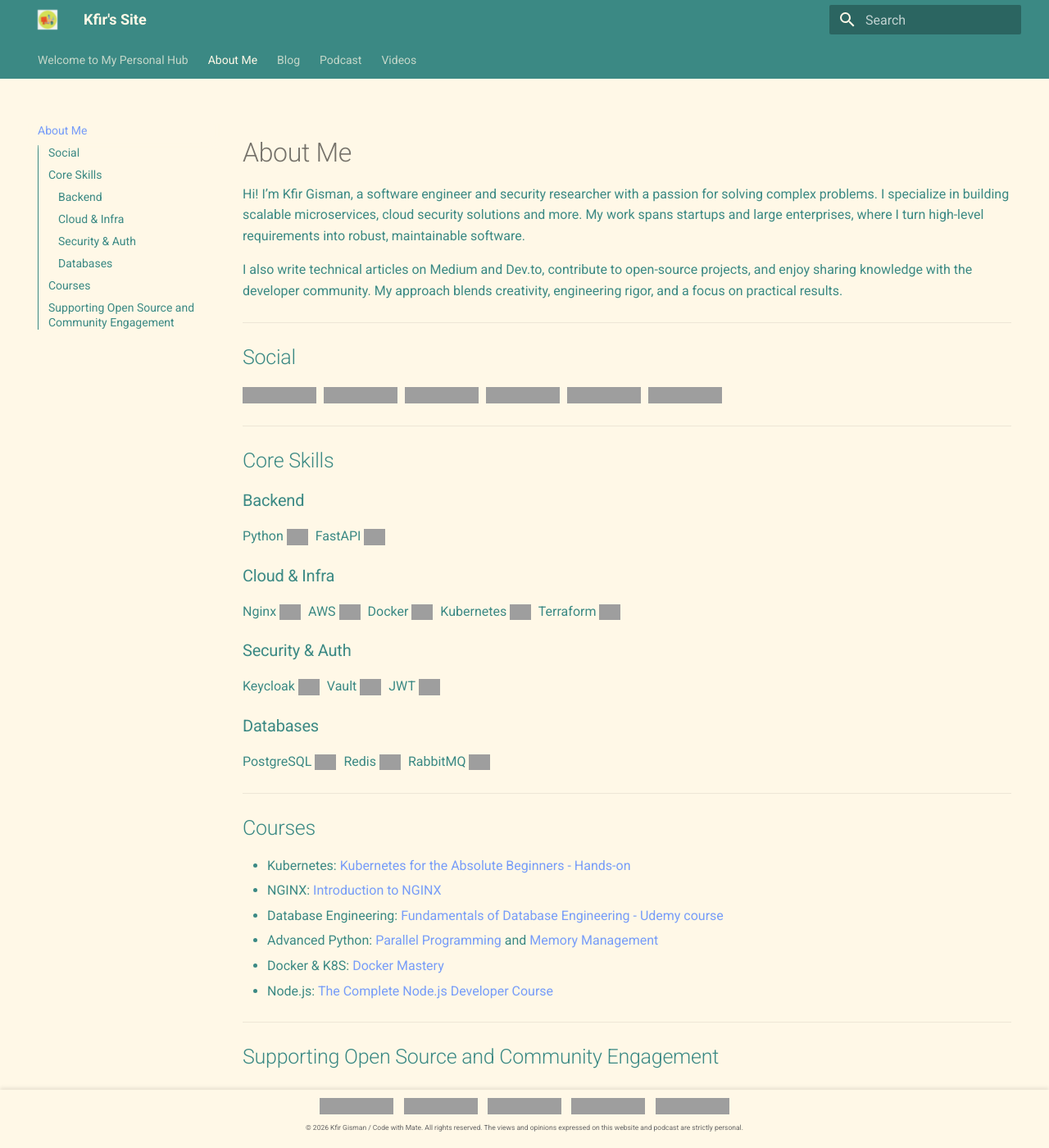
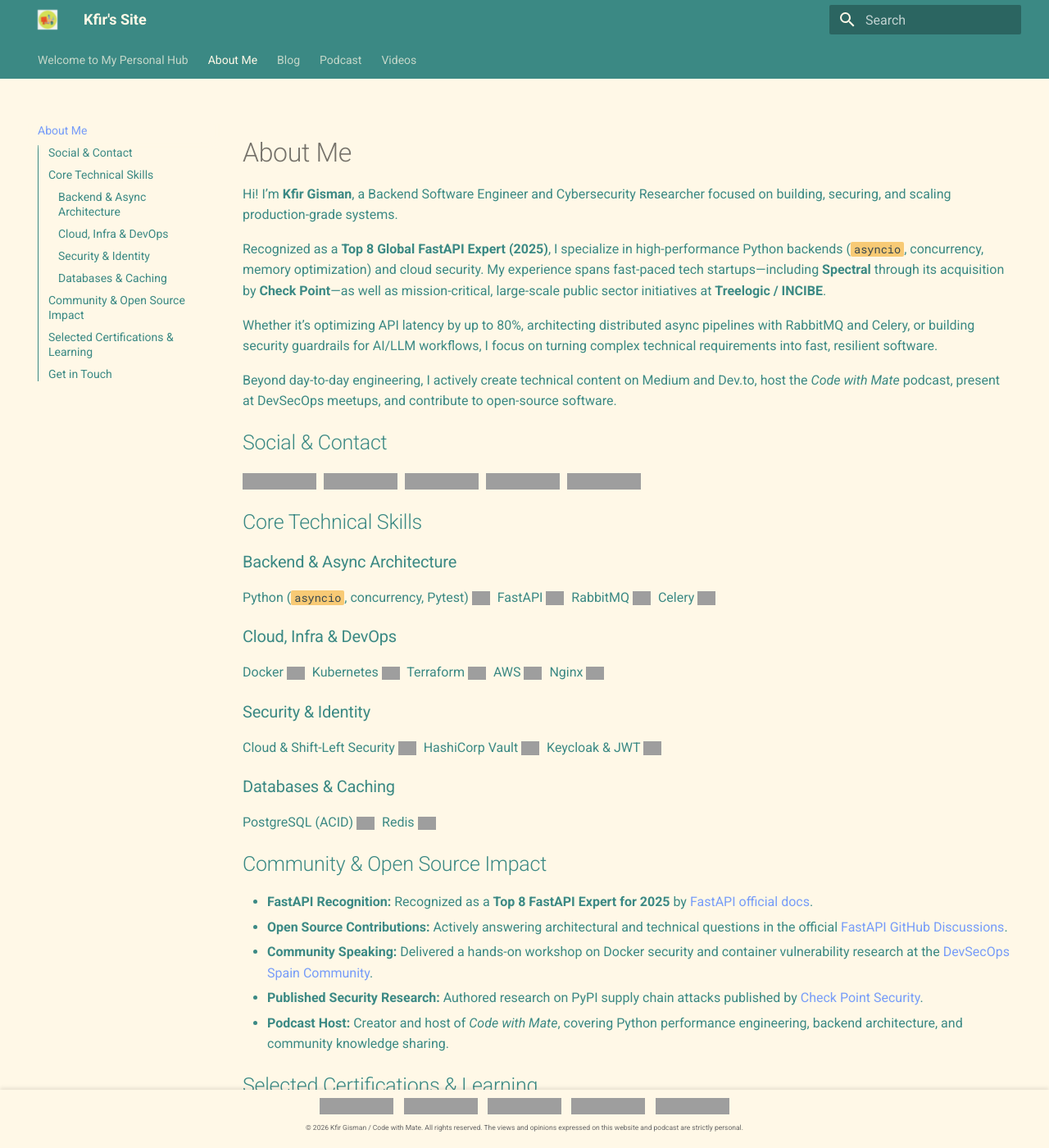
Before and after one commit to Kfir-G/kfir-g.github.io, an MkDocs documentation site: the page built from docs/about.md, in a window 1280 px wide and 1400 px high, cut to the strip 0-1400 px from the top of the window. Shown: the whole strip at 82% size. Built offline with MkDocs 1.6.1 and Material for MkDocs 9.7.7, drawn with Linux system fonts in a browser that asks for light colours; some of the changed text lies outside the part shown; grey boxes are pictures that could not be loaded.

Commit message:
update: revise personal introduction and enhance technical skills section in about page

```diff
--- a/docs/about.md
+++ b/docs/about.md
@@ -1,67 +1,62 @@
 # About Me
 
-Hi! I'm Kfir Gisman, a software engineer and security researcher with a passion for solving complex problems. I specialize in building scalable microservices, cloud security solutions and more. My work spans startups and large enterprises, where I turn high-level requirements into robust, maintainable software.
+Hi! I'm **Kfir Gisman**, a Backend Software Engineer and Cybersecurity Researcher focused on building, securing, and scaling production-grade systems.
 
-I also write technical articles on Medium and Dev.to, contribute to open-source projects, and enjoy sharing knowledge with the developer community. My approach blends creativity, engineering rigor, and a focus on practical results.
+Recognized as a **Top 8 Global FastAPI Expert (2025)**, I specialize in high-performance Python backends (`asyncio`, concurrency, memory optimization) and cloud security. My experience spans fast-paced tech startups—including **Spectral** through its acquisition by **Check Point**—as well as mission-critical, large-scale public sector initiatives at **Treelogic / INCIBE**.
 
----
+Whether it's optimizing API latency by up to 80%, architecting distributed async pipelines with RabbitMQ and Celery, or building security guardrails for AI/LLM workflows, I focus on turning complex technical requirements into fast, resilient software.
 
-## Social
+Beyond day-to-day engineering, I actively create technical content on Medium and Dev.to, host the *Code with Mate* podcast, present at DevSecOps meetups, and contribute to open-source software.
+
+## Social & Contact
 
 [![Github](https://img.shields.io/badge/GitHub-181717?style=for-the-badge&logo=github&logoColor=white)](https://github.com/Kfir-G)
 [![LinkedIn](https://img.shields.io/badge/linkedin-%230077B5.svg?&style=for-the-badge&logo=linkedin&logoColor=white)](https://bit.ly/2VMjsaf)
 [![Gmail](https://img.shields.io/badge/Gmail-D14836?style=for-the-badge&logo=gmail&logoColor=white)](mailto:kfir.gisman@gmail.com)
 [![Medium](https://img.shields.io/badge/Medium-12100E?style=for-the-badge&logo=medium&logoColor=white)](https://medium.com/@kfir-g)
-[![RSS](https://img.shields.io/badge/RSS-orange?style=for-the-badge&logo=rss&logoColor=white)](https://medium.com/feed/@Kfir-G)
 [![Dev.to](https://img.shields.io/badge/dev.to-12100E?style=for-the-badge&logo=dev.to&logoColor=white)](https://dev.to/kfir-g)
 
----
-## Core Skills
+## Core Technical Skills
 
-### Backend
-Python <img src="https://img.icons8.com/color/30/python.png" width="26">
-FastAPI <img src="https://icon.icepanel.io/Technology/svg/FastAPI.svg" width="26">
+### Backend & Async Architecture
+Python (`asyncio`, concurrency, Pytest) <img src="https://img.icons8.com/color/30/python.png" width="22">
+FastAPI <img src="https://icon.icepanel.io/Technology/svg/FastAPI.svg" width="22">
+RabbitMQ <img src="https://icon.icepanel.io/Technology/svg/RabbitMQ.svg" width="22">
+Celery <img src="https://img.icons8.com/color/30/celery.png" width="22">
 
-### Cloud & Infra
-Nginx <img src="https://www.svgrepo.com/show/373924/nginx.svg" width="26">
-AWS <img src="https://img.icons8.com/color/30/amazon-web-services.png" width="26">
-Docker <img src="https://img.icons8.com/color/30/docker.png" width="26">
-Kubernetes <img src="https://img.icons8.com/color/30/kubernetes.png" width="26">
-Terraform <img src="https://img.icons8.com/color/30/terraform.png" width="26">
+### Cloud, Infra & DevOps
+Docker <img src="https://img.icons8.com/color/30/docker.png" width="22">
+Kubernetes <img src="https://img.icons8.com/color/30/kubernetes.png" width="22">
+Terraform <img src="https://img.icons8.com/color/30/terraform.png" width="22">
+AWS <img src="https://img.icons8.com/color/30/amazon-web-services.png" width="22">
+Nginx <img src="https://www.svgrepo.com/show/373924/nginx.svg" width="22">
 
-### Security & Auth
-Keycloak <img src="https://img.icons8.com/fluency/30/key-cloak.png" width="26">
-Vault <img src="https://img.icons8.com/ios/30/hashicorp.png" width="26">
-JWT <img src="https://img.icons8.com/color/30/java-web-token.png" width="26">
+### Security & Identity
+Cloud & Shift-Left Security <img src="https://img.icons8.com/color/30/shield.png" width="22">
+HashiCorp Vault <img src="https://img.icons8.com/ios/30/hashicorp.png" width="22">
+Keycloak & JWT <img src="https://img.icons8.com/fluency/30/key-cloak.png" width="22">
 
-### Databases
-PostgreSQL <img src="https://img.icons8.com/color/30/postgreesql.png" width="26">
-Redis <img src="https://img.icons8.com/color/30/redis.png" width="26">
-RabbitMQ <img src="https://icon.icepanel.io/Technology/svg/RabbitMQ.svg" width="26">
+### Databases & Caching
+PostgreSQL (ACID) <img src="https://img.icons8.com/color/30/postgreesql.png" width="22">
+Redis <img src="https://img.icons8.com/color/30/redis.png" width="22">
 
----
+## Community & Open Source Impact
 
-## Courses
+* **FastAPI Recognition:** Recognized as a **Top 8 FastAPI Expert for 2025** by [FastAPI official docs](https://fastapi.tiangolo.com/fastapi-people/#fastapi-experts-1-year).
+* **Open Source Contributions:** Actively answering architectural and technical questions in the official [FastAPI GitHub Discussions](https://github.com/fastapi/fastapi/discussions?discussions_q=is%3Aopen+author%3Akfir-g).
+* **Community Speaking:** Delivered a hands-on workshop on Docker security and container vulnerability research at the [DevSecOps Spain Community](https://www.meetup.com/devseccon-spain/events/300514218?response=3&action=rsvp).
+* **Published Security Research:** Authored research on PyPI supply chain attacks published by [Check Point Security](https://blog.checkpoint.com/security/pypi-suspends-new-registrations-after-malicious-python-script-attack/).
+* **Podcast Host:** Creator and host of *Code with Mate*, covering Python performance engineering, backend architecture, and community knowledge sharing.
 
-- Kubernetes: [Kubernetes for the Absolute Beginners - Hands-on](https://www.udemy.com/certificate/UC-1ec29230-b737-4914-a414-b354691f80f0/)
-- NGINX: [Introduction to NGINX](https://www.udemy.com/course/nginx-crash-course)
-- Database Engineering: [Fundamentals of Database Engineering - Udemy course](https://www.udemy.com/certificate/UC-ff12ad43-289c-4b0c-b03b-10f2cf47e57a/)
-- Advanced Python: [Parallel Programming](https://training.talkpython.fm/courses/explore_async_python/async-in-python-with-threading-and-multiprocessing) and [Memory Management](https://training.talkpython.fm/courses/python-memory-management-and-performance-optimization)
-- Docker & K8S: [Docker Mastery](https://www.udemy.com/course/docker-mastery/)
-- Node.js: [The Complete Node.js Developer Course](https://www.udemy.com/course/the-complete-nodejs-developer-course-2/)
+## Selected Certifications & Learning
 
----
+* **Kubernetes:** [Kubernetes for the Absolute Beginners - Hands-on](https://www.udemy.com/certificate/UC-1ec29230-b737-4914-a414-b354691f80f0/)
+* **Advanced Python:** [Async Python with Threading & Multiprocessing](https://training.talkpython.fm/courses/explore_async_python/async-in-python-with-threading-and-multiprocessing) & [Memory Management & Performance](https://training.talkpython.fm/courses/python-memory-management-and-performance-optimization)
+* **Databases:** [Fundamentals of Database Engineering](https://www.udemy.com/certificate/UC-ff12ad43-289c-4b0c-b03b-10f2cf47e57a/)
+* **Containers:** [Docker Mastery with Kubernetes](https://www.udemy.com/course/docker-mastery/)
 
-## Supporting Open Source and Community Engagement
+## Get in Touch
 
-- Recognized as a **Top 8 FastAPI Expert for 2025** by [FastAPI](https://fastapi.tiangolo.com/fastapi-people/#fastapi-experts-1-year).
+I'm always open to connecting with fellow engineers, collaborating on open-source Python or DevSecOps projects, or discussing backend architecture and performance optimization.
 
-- Actively contribute to the FastAPI community by answering questions and [assisting](https://github.com/fastapi/fastapi/discussions?discussions_q=is%3Aopen+author%3Akfir-g) in the FastAPI organization.
-
-- [Github open source projects sponsoring](https://github.com/Kfir-G?tab=sponsoring)
-
-- [Motivating the average developer to engage in DevSecOps - Lecture](https://www.meetup.com/devseccon-spain/events/300514218?response=3&action=rsvp)- Presentation at the DevSecOps Spain Community on Docker Security. I offered a hands-on experience for the audience, during which we coded together and investigated vulnerabilities in containers.<br/>
-
-- [PyPI Suspends New Registrations After Malicious Python Script Attack](https://blog.checkpoint.com/security/pypi-suspends-new-registrations-after-malicious-python-script-attack/)- Published in [Checkpoint](https://www.checkpoint.com/). Supply chain attacks targeting PyPi packages, exemplified by a recent incident involving 44 malicious packages uploaded, underscore the importance of verifying Python code sources to prevent system compromise and data exposure, emphasizing the need for robust security measures like CloudGuard Spectral to safeguard against such threats. <br/>
-
----
+Feel free to reach out via [LinkedIn](https://www.linkedin.com/in/kfir-gisman/) or [Email](mailto:kfir.gisman@gmail.com)!
```
